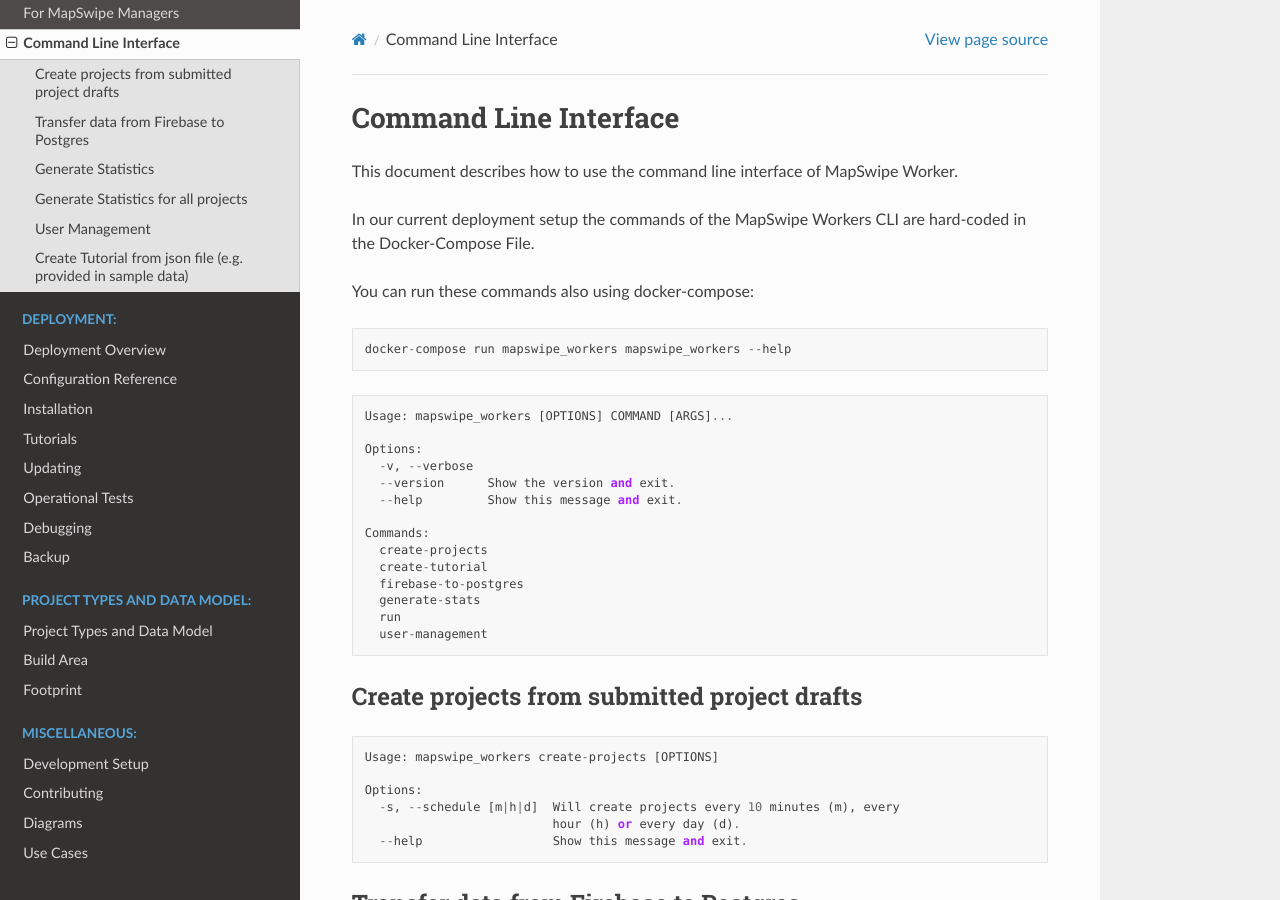
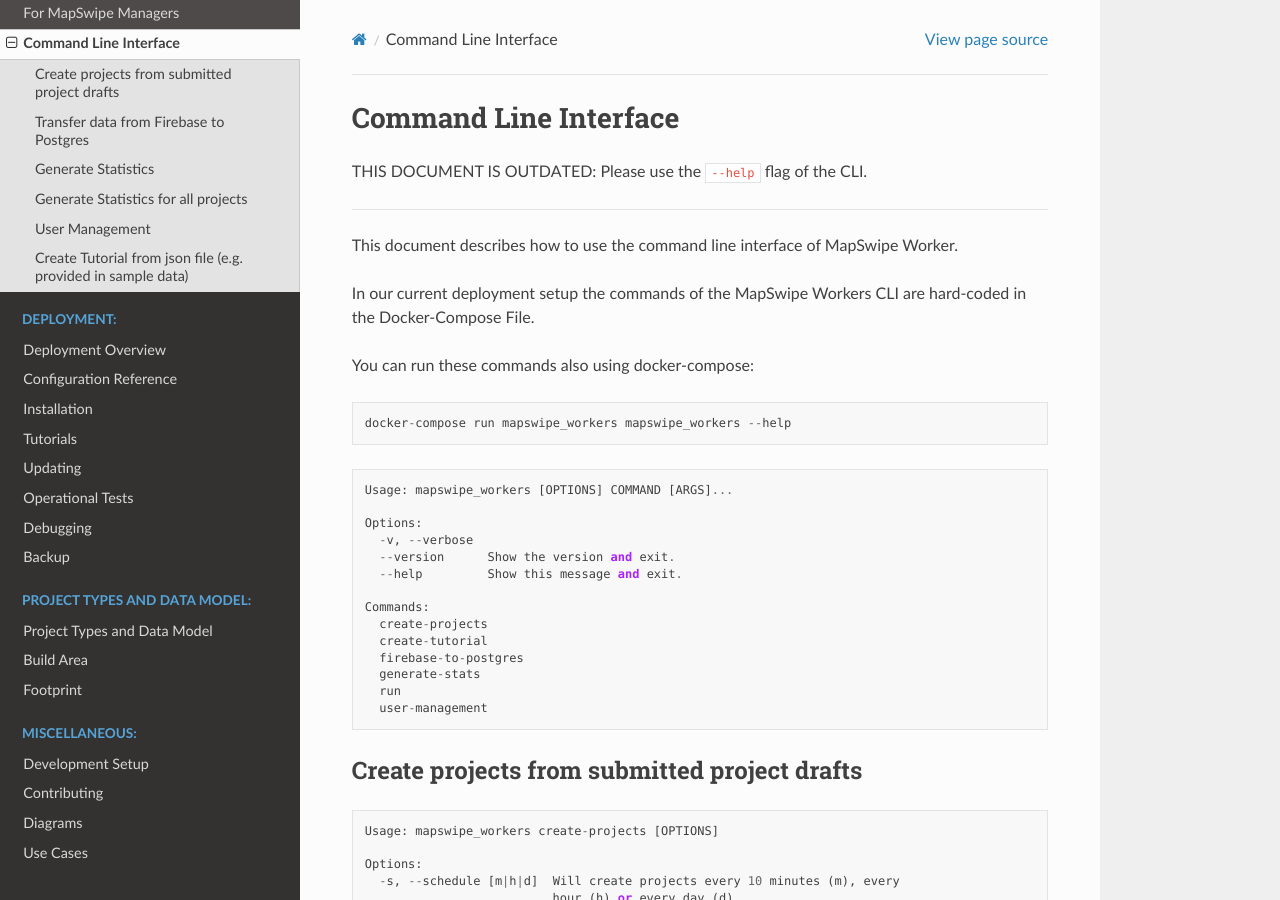
Before and after one commit to mapswipe/python-mapswipe-workers, a Sphinx documentation site: the page built from docs/source/cli.md, in a window 1280 px wide and 900 px high. Built offline with Sphinx 7.4.7 and the Read the Docs theme 2.0.0, drawn with Linux system fonts in a browser that asks for light colours.

Commit message:
Add outdated notice

````diff
--- a/docs/source/cli.md
+++ b/docs/source/cli.md
@@ -1,10 +1,15 @@
 # Command Line Interface
+
+THIS DOCUMENT IS OUTDATED: Please use the `--help` flag of the CLI.
+
+---
 
 This document describes how to use the command line interface of MapSwipe Worker.
 
 In our current deployment setup the commands of the MapSwipe Workers CLI are hard-coded in the Docker-Compose File.
 
 You can run these commands also using docker-compose:
+
 ```
 docker-compose run mapswipe_workers mapswipe_workers --help
 ```
````
